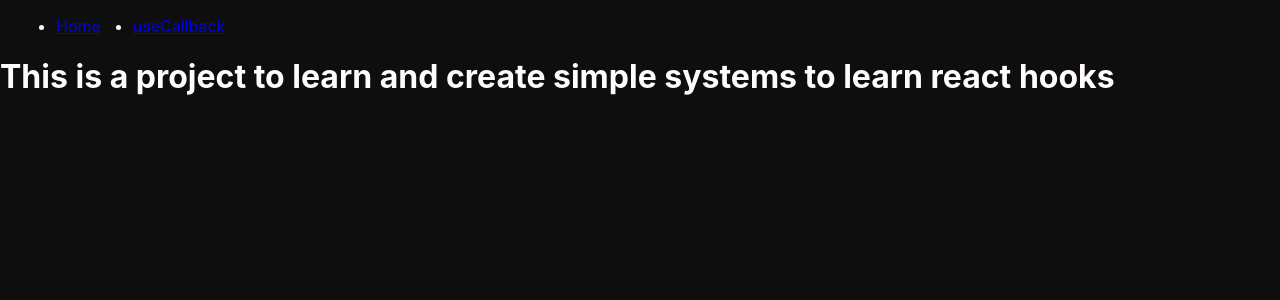
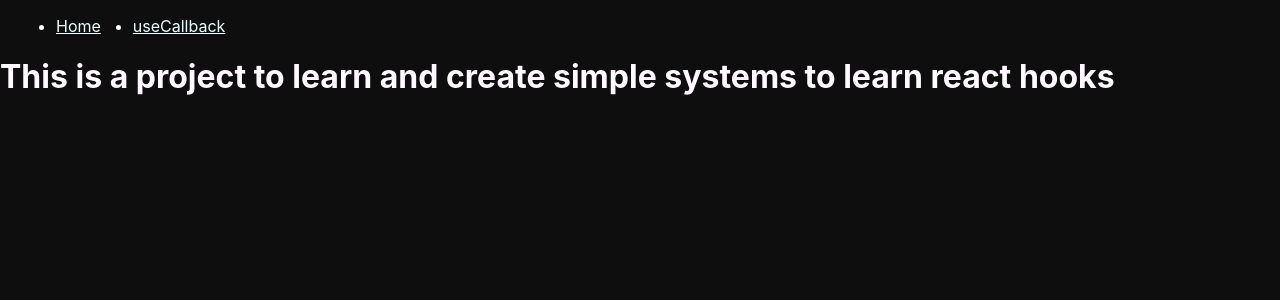
Before and after one commit to Michael-Liendo/react-hooks-projects, a React (Create React App) app: page / in a window 1280 px wide. Shown: the top 300 px of the page. Built offline with nearby package versions, Linux system fonts and the light colour scheme.

Commit message:
layout navbar color

```diff
--- a/src/components/Layout/Layout.css
+++ b/src/components/Layout/Layout.css
@@ -5,3 +5,7 @@
 #navbar li {
   margin: 0 1rem 0;
 }
+
+#navbar li a {
+  color: #f0ffff;
+}
```
